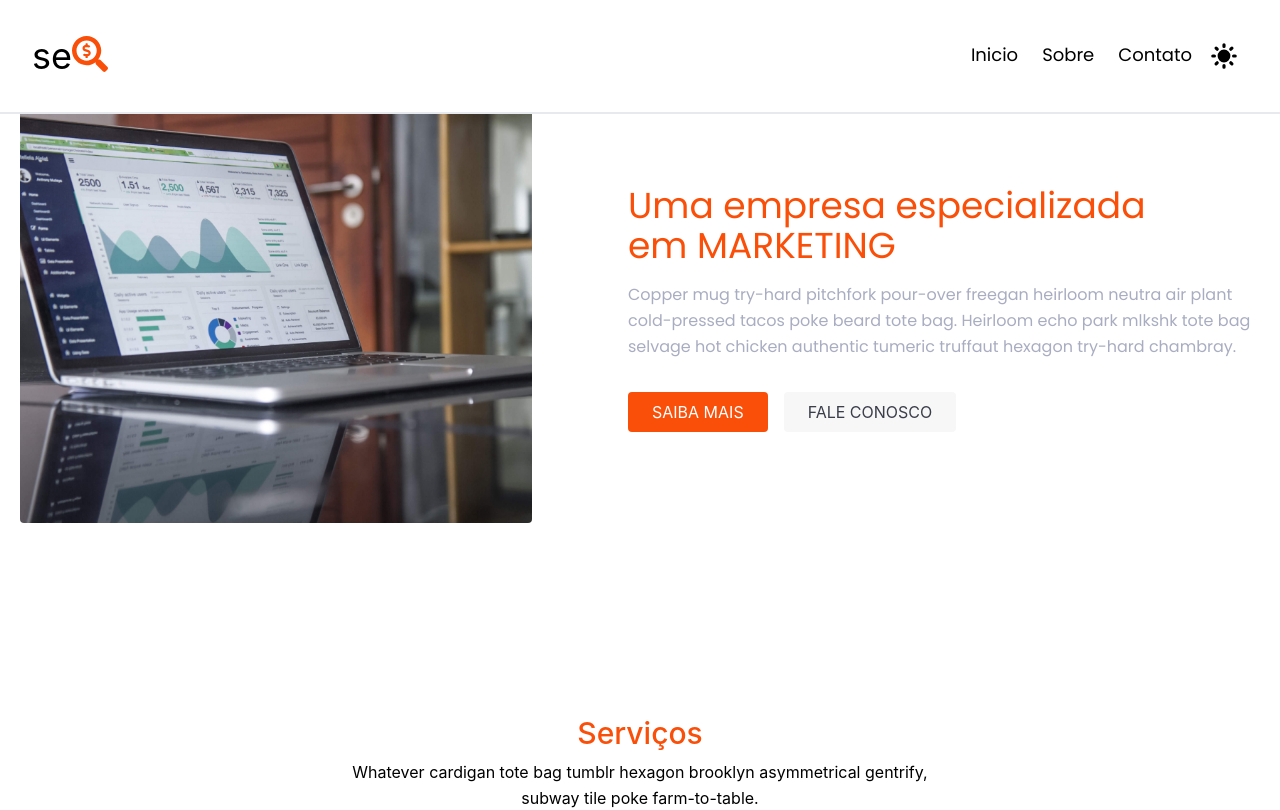
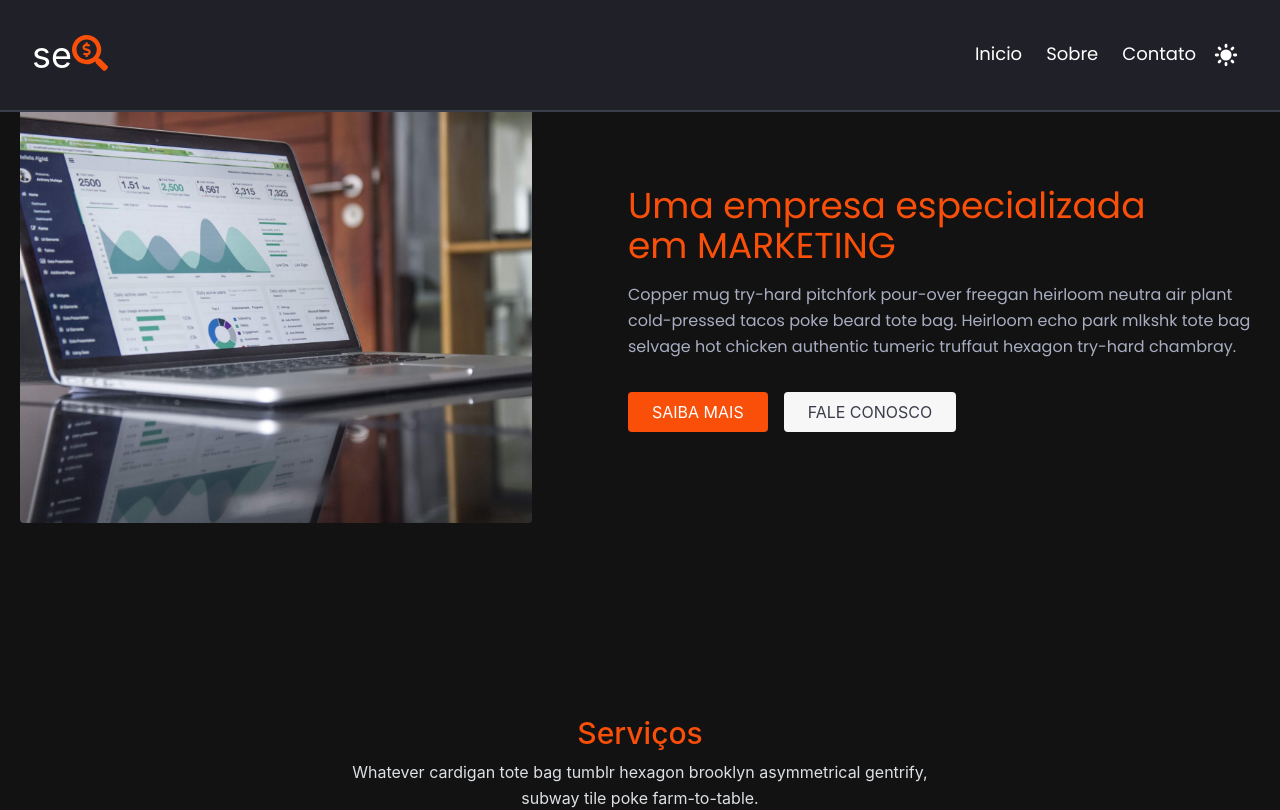
Before and after one commit to scalarerp/next-context, a Next.js app: page / in a window 1280 px wide. Shown: the top 810 px of the page. Built offline with nearby package versions, Linux system fonts and the light colour scheme.

Commit message:
correção themes

```diff
--- a/src/common/themeSwitcher/index.jsx
+++ /dev/null
@@ -1,26 +0,0 @@
-import { useTheme } from 'next-themes'
-import { MoonSvg, SunSvg } from 'common/svgIcons'
-
-const ThemeSwitcher = () => {
-    const { theme, setTheme } = useTheme()
-
-    return (
-        <header className=" rounded-full p-2 top-2 right-2">
-            <div className="cursor-pointer">
-                {theme === 'light' ? (
-                    <MoonSvg
-                        onClick={() => setTheme('dark')}
-                        className="h-8 w-8 "
-                    />
-                ) : (
-                    <SunSvg
-                        onClick={() => setTheme('light')}
-                        className="h-8 w-8  "
-                    />
-                )}
-            </div>
-        </header>
-    )
-}
-
-export default ThemeSwitcher
--- /dev/null
+++ b/src/common/themeSwitcher/index.tsx
@@ -0,0 +1,30 @@
+import { useTheme } from 'next-themes'
+import { MoonSvg, SunSvg } from 'common/svgIcons'
+import { useEffect, useState } from 'react'
+
+interface Props {
+    size?: number
+}
+
+const ThemeSwitcher = (props: Props) => {
+    const { size = 28 } = props
+    const { theme, setTheme } = useTheme()
+    const [mounted, setMounted] = useState(false)
+    // When mounted on client, now we can show the UI
+    useEffect(() => setMounted(true), [])
+
+    if (!mounted) return null
+    return (
+        <header className=" rounded-full p-2 top-2 right-2">
+            <div className="cursor-pointer">
+                {theme === 'light' ? (
+                    <MoonSvg onClick={() => setTheme('dark')} size={size} />
+                ) : (
+                    <SunSvg onClick={() => setTheme('light')} size={size} />
+                )}
+            </div>
+        </header>
+    )
+}
+
+export default ThemeSwitcher
--- a/src/pages/_app.jsx
+++ b/src/pages/_app.jsx
@@ -5,7 +5,13 @@ import '../styles/globals.scss'
 
 function MyApp({ Component, pageProps }) {
     return (
-        <ThemeProvider attribute="class" defaultTheme="system">
+        <ThemeProvider
+            storageKey="scalarTheme"
+            attribute="class"
+            enableSystem={false}
+            themes={['light', 'dark']}
+            defaultTheme="dark"
+        >
             <Header />
             <Component {...pageProps} />
         </ThemeProvider>
```
